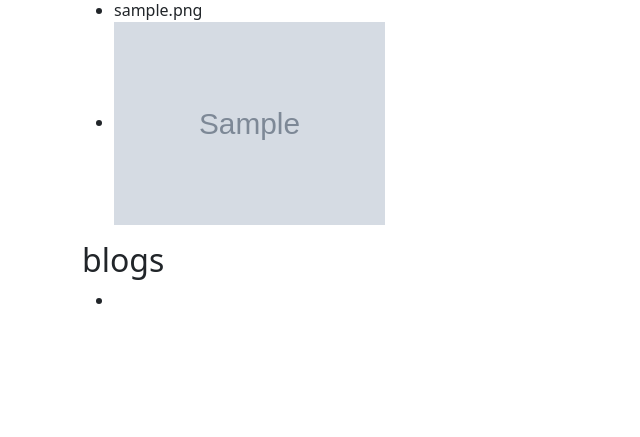
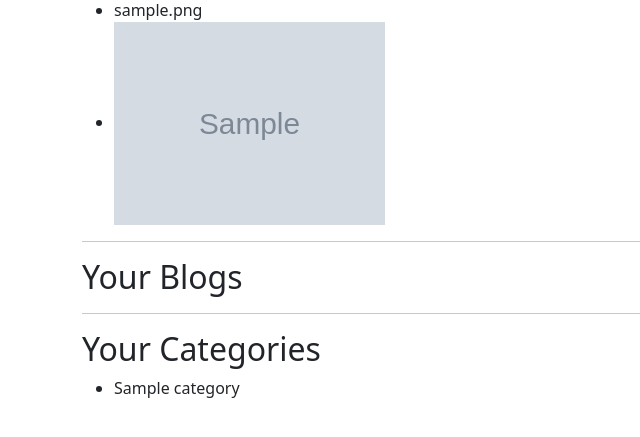
Before and after one commit to Ma7en/iti-flask-lab3, a Flask app: page /user/profile in a window 1280 px wide. Shown: the part 282-719 px from the top of the page, without its empty margins (0-640 px from the left). Run offline with Flask 3, Linux system fonts and the light colour scheme; a user stored in the database is signed in; tables that the repository leaves empty hold one stand-in row (values such as "Sample post"); grey boxes marked "Sample" are stand-in pictures; some libraries are stand-ins or nearby versions.

Commit message:
finish (user profile)

```diff
--- a/app/templates/user/profile.html
+++ b/app/templates/user/profile.html
@@ -34,11 +34,21 @@
     </li>
 </ul>
 
-<h2>blogs</h2>
+<hr />
+
+<h2>Your Blogs</h2>
 <ul>
-    <li>
-        <span></span>
-    </li>
+    {% for blog in blogs %}
+    <li>{{ blog.name }} - {{ blog.description }}</li>
+    {% endfor %}
+</ul>
+
+<hr />
+<h2>Your Categories</h2>
+<ul>
+    {% for category in categories %}
+    <li>{{ category.name }}</li>
+    {% endfor %}
 </ul>
 
 <!--  -->
--- a/app/user/views.py
+++ b/app/user/views.py
@@ -12,8 +12,10 @@ from flask_login import (
     login_required,
 )
 
-# db
+# app db
 from app.models import db, User
+from app.models import Blogs
+from app.models import Categories
 
 # user
 from app.user import users_blueprint
@@ -21,9 +23,6 @@ from app.user.login_forms import LoginForm
 from app.user.register_forms import RegisterForm
 
 login_manager = LoginManager()
-
-# apps
-from app.models import Blogs
 
 
 # =================================================================================================
@@ -42,23 +41,27 @@ def user_profile():
     # print(user.username)
 
     blogs = Blogs.query.filter_by(user_id=user.id).all()
-    print("------------------------------")
-    print(blogs)
-    print("------------------------------")
+    # print("------------------------------")
+    # print(blogs)
+    # print("------------------------------")
+    blogs = Blogs.query.filter_by(user_id=user.id).all()
+    categories = Categories.query.filter_by(user_id=user.id).all()
 
     # return render_template("profile.html", user=user, blogs=blogs)
-    return render_template("user/profile.html", user=user)
+    return render_template(
+        "user/profile.html", user=user, blogs=blogs, categories=categories
+    )
 
 
 # =================================================================================================
 # *** Register user ***
 @users_blueprint.route("register", endpoint="register", methods=["GET", "POST"])
 def user_register():
-    print("------------------------------")
-    # print(request)  # <Request 'http://127.0.0.1:5000/account/register' [POST]>
-    print(request.form)  #
-    # print(request.form["password"])  #
-    print("-------------------------------")
+    # print("------------------------------")
+    # # print(request)  # <Request 'http://127.0.0.1:5000/account/register' [POST]>
+    # print(request.form)  #
+    # # print(request.form["password"])  #
+    # print("-------------------------------")
     form = RegisterForm()
     date = datetime.datetime.now()
     default_image = "default_image.png"
```
